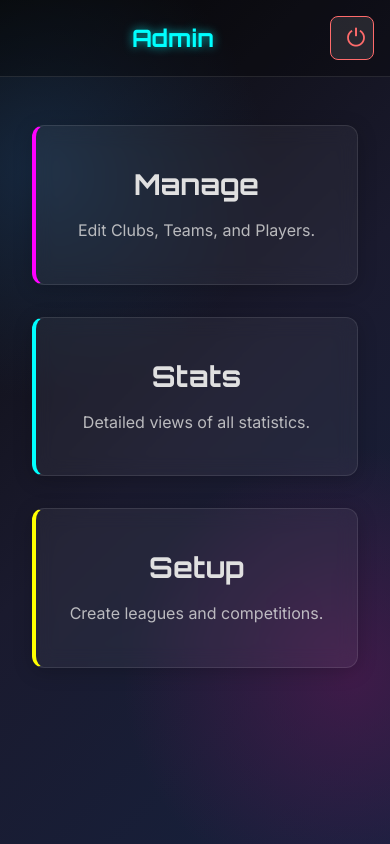
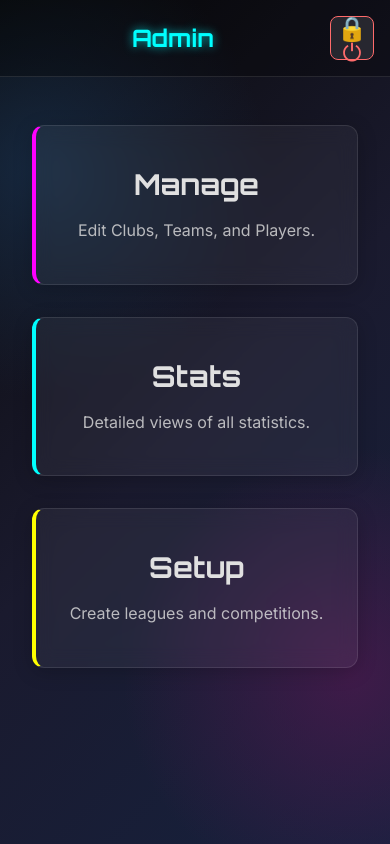
Before and after one commit to jakes007/DartsAdminApp, a React (Create React App) app: page /admin in a window 390 px wide. Built offline with nearby package versions, Linux system fonts and the light colour scheme; the HTML template or start-up script is replaced by a standard one.

Commit message:
Updated ClubEdit.css

```diff
--- a/src/ClubEdit.css
+++ b/src/ClubEdit.css
@@ -774,8 +774,23 @@ html,
   }
 
   .back-arrow, .logout-icon {
-    display: block;
+    display: flex;
+    align-items: center;
+    justify-content: center;
+    width: 100%;
+    height: 100%;
     font-size: 1.5rem;
+    margin: 0;
+    padding: 0;
+  }
+
+  /* Specific icon styling */
+  .back-arrow::before {
+    content: "🏠";
+  }
+
+  .logout-icon::before {
+    content: "🔒";
   }
 
   .club-edit-main {
```
